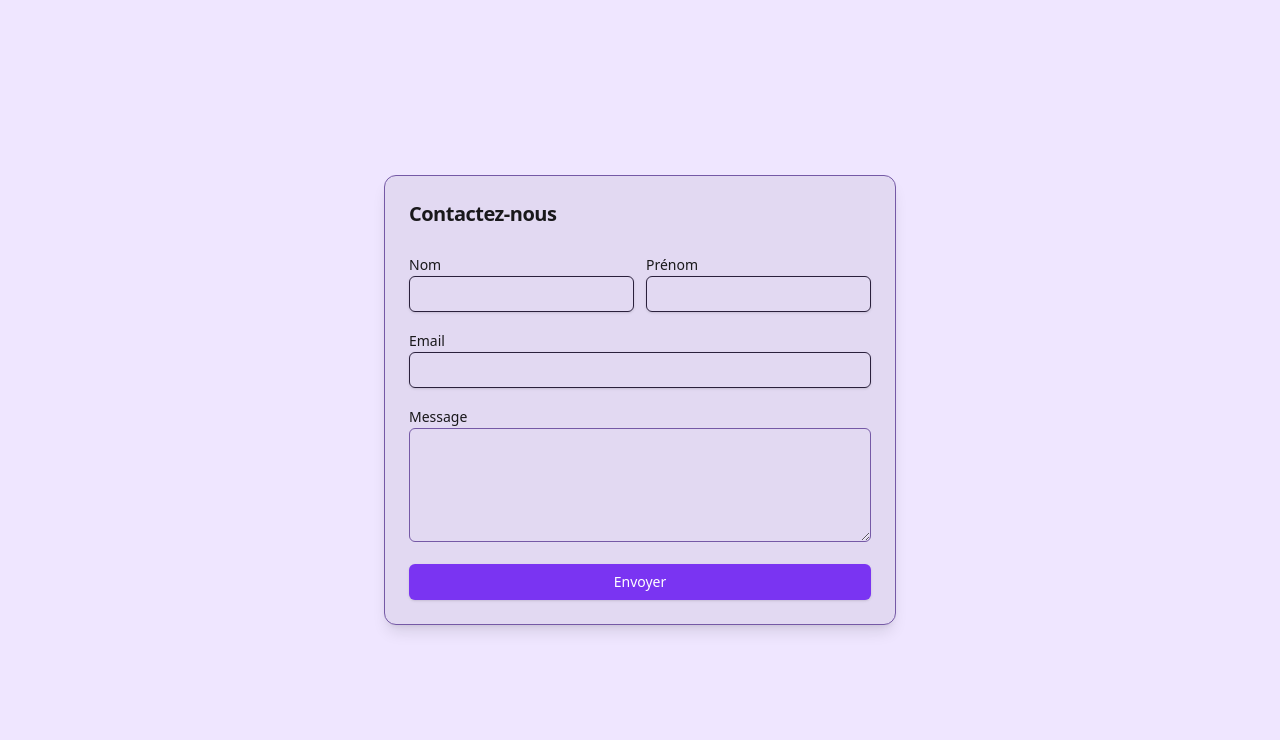
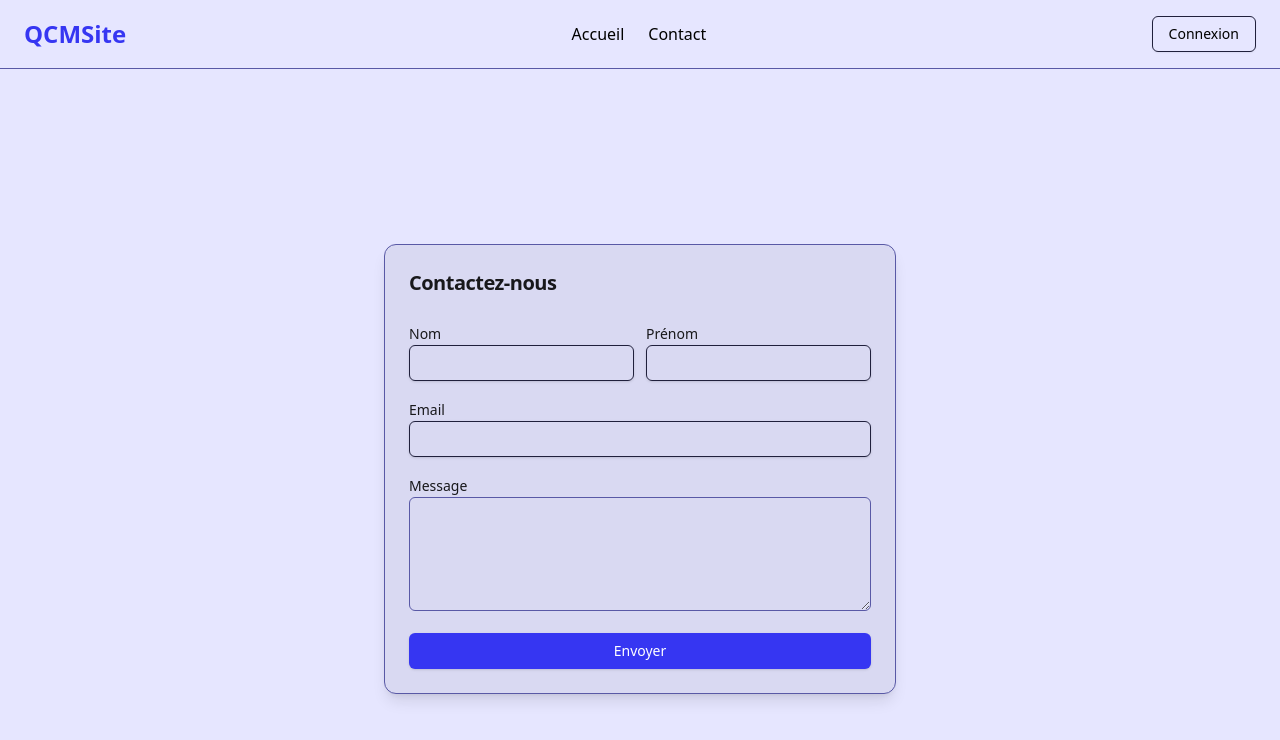
Before and after one commit to Zodiarche/qcm-project, a React (Vite) app in the folder frontend/: page /contact in a window 1280 px wide. Shown: the top 740 px of the page. Built offline with nearby package versions, Linux system fonts and the light colour scheme.

Commit message:
feat: Ajout d'un header simple et changement de thème

```diff
--- a/frontend/src/App.tsx
+++ b/frontend/src/App.tsx
@@ -2,7 +2,7 @@ import { BrowserRouter as Router, Routes, Route } from 'react-router';
 import { QueryClient, QueryClientProvider } from '@tanstack/react-query';
 import { Toaster } from 'react-hot-toast';
 
-// import Header from '@/components/Header';
+import Header from '@/components/Header';
 // import Footer from '@/components/Footer';
 import Home from '@/pages/Home';
 import Contact from '@/pages/Contact';
@@ -15,11 +15,11 @@ const App = () => {
       <Toaster position="top-center" />
       <Router>
         <div id="wrapper">
-          {/* <Header /> */}
-
+          <Header />
           <Routes>
             <Route path="/" element={<Home />} />
             <Route path="/contact" element={<Contact />} />
+            <Route path="/login" element={<div>Page de connexion</div>} />
           </Routes>
         </div>
 
--- a/frontend/src/components/Header.tsx
+++ b/frontend/src/components/Header.tsx
@@ -1,7 +1,29 @@
-import React from 'react';
+import { Link } from 'react-router';
+import { Button } from '@/components/ui/button';
 
 const Header = () => {
-  return <div>Header</div>;
+  return (
+    <header className="bg-background border-b shadow-md">
+      <div className="container mx-auto flex items-center justify-between px-6 py-4">
+        <Link to="/" className="text-primary text-2xl font-bold">
+          QCMSite
+        </Link>
+
+        <nav className="flex space-x-6">
+          <Link to="/" className="text-foreground hover:text-primary transition">
+            Accueil
+          </Link>
+          <Link to="/contact" className="text-foreground hover:text-primary transition">
+            Contact
+          </Link>
+        </nav>
+
+        <Link to="/login">
+          <Button variant="outline">Connexion</Button>
+        </Link>
+      </div>
+    </header>
+  );
 };
 
 export default Header;
--- a/frontend/src/css/index.css
+++ b/frontend/src/css/index.css
@@ -5,48 +5,48 @@
 @custom-variant dark (&:is(.dark *));
 
 :root {
-  --background: hsl(262.1 100% 95%);
-  --foreground: hsl(262.1 5% 0%);
-  --card: hsl(262.1 50% 90%);
-  --card-foreground: hsl(262.1 5% 10%);
-  --popover: hsl(262.1 100% 95%);
-  --popover-foreground: hsl(262.1 100% 0%);
-  --primary: hsl(262.1 88.3% 57.8%);
-  --primary-foreground: hsl(0 0% 100%);
-  --secondary: hsl(262.1 30% 70%);
-  --secondary-foreground: hsl(0 0% 0%);
-  --muted: hsl(224.1 30% 85%);
-  --muted-foreground: hsl(262.1 5% 35%);
-  --accent: hsl(224.1 30% 80%);
-  --accent-foreground: hsl(262.1 5% 10%);
-  --destructive: hsl(0 100% 30%);
-  --destructive-foreground: hsl(262.1 5% 90%);
-  --border: hsl(262.1 30% 50%);
-  --input: hsl(262.1 30% 18%);
-  --ring: hsl(262.1 88.3% 57.8%);
+  --background: hsl(240, 100%, 95%);
+  --foreground: hsl(240, 5%, 0%);
+  --card: hsl(240, 50%, 90%);
+  --card-foreground: hsl(240, 5%, 10%);
+  --popover: hsl(240, 100%, 95%);
+  --popover-foreground: hsl(240, 100%, 0%);
+  --primary: hsl(240, 88%, 58%);
+  --primary-foreground: hsl(0, 0%, 100%);
+  --secondary: hsl(240, 30%, 70%);
+  --secondary-foreground: hsl(0, 0%, 0%);
+  --muted: hsl(202, 30%, 85%);
+  --muted-foreground: hsl(240, 5%, 35%);
+  --accent: hsl(202, 30%, 80%);
+  --accent-foreground: hsl(240, 5%, 10%);
+  --destructive: hsl(0, 100%, 30%);
+  --destructive-foreground: hsl(240, 5%, 90%);
+  --border: hsl(240, 30%, 50%);
+  --input: hsl(240, 30%, 18%);
+  --ring: hsl(240, 88%, 58%);
   --radius: 0.5rem;
 }
 
 .dark {
-  --background: hsl(262.1 50% 5%);
-  --foreground: hsl(262.1 5% 90%);
-  --card: hsl(262.1 50% 0%);
-  --card-foreground: hsl(262.1 5% 90%);
-  --popover: hsl(262.1 50% 5%);
-  --popover-foreground: hsl(262.1 5% 90%);
-  --primary: hsl(262.1 88.3% 57.8%);
-  --primary-foreground: hsl(0 0% 100%);
-  --secondary: hsl(262.1 30% 10%);
-  --secondary-foreground: hsl(0 0% 100%);
-  --muted: hsl(224.1 30% 15%);
-  --muted-foreground: hsl(262.1 5% 60%);
-  --accent: hsl(224.1 30% 15%);
-  --accent-foreground: hsl(262.1 5% 90%);
-  --destructive: hsl(0 100% 30%);
-  --destructive-foreground: hsl(262.1 5% 90%);
-  --border: hsl(262.1 30% 18%);
-  --input: hsl(262.1 30% 18%);
-  --ring: hsl(262.1 88.3% 57.8%);
+  --background: hsl(240, 50%, 5%);
+  --foreground: hsl(240, 5%, 90%);
+  --card: hsl(240, 50%, 0%);
+  --card-foreground: hsl(240, 5%, 90%);
+  --popover: hsl(240, 50%, 5%);
+  --popover-foreground: hsl(240, 5%, 90%);
+  --primary: hsl(240, 88%, 58%);
+  --primary-foreground: hsl(0, 0%, 100%);
+  --secondary: hsl(240, 30%, 10%);
+  --secondary-foreground: hsl(0, 0%, 100%);
+  --muted: hsl(202, 30%, 15%);
+  --muted-foreground: hsl(240, 5%, 60%);
+  --accent: hsl(202, 30%, 15%);
+  --accent-foreground: hsl(240, 5%, 90%);
+  --destructive: hsl(0, 100%, 30%);
+  --destructive-foreground: hsl(240, 5%, 90%);
+  --border: hsl(240, 30%, 18%);
+  --input: hsl(240, 30%, 18%);
+  --ring: hsl(240, 88%, 58%);
   --radius: 0.5rem;
 }
 
```
